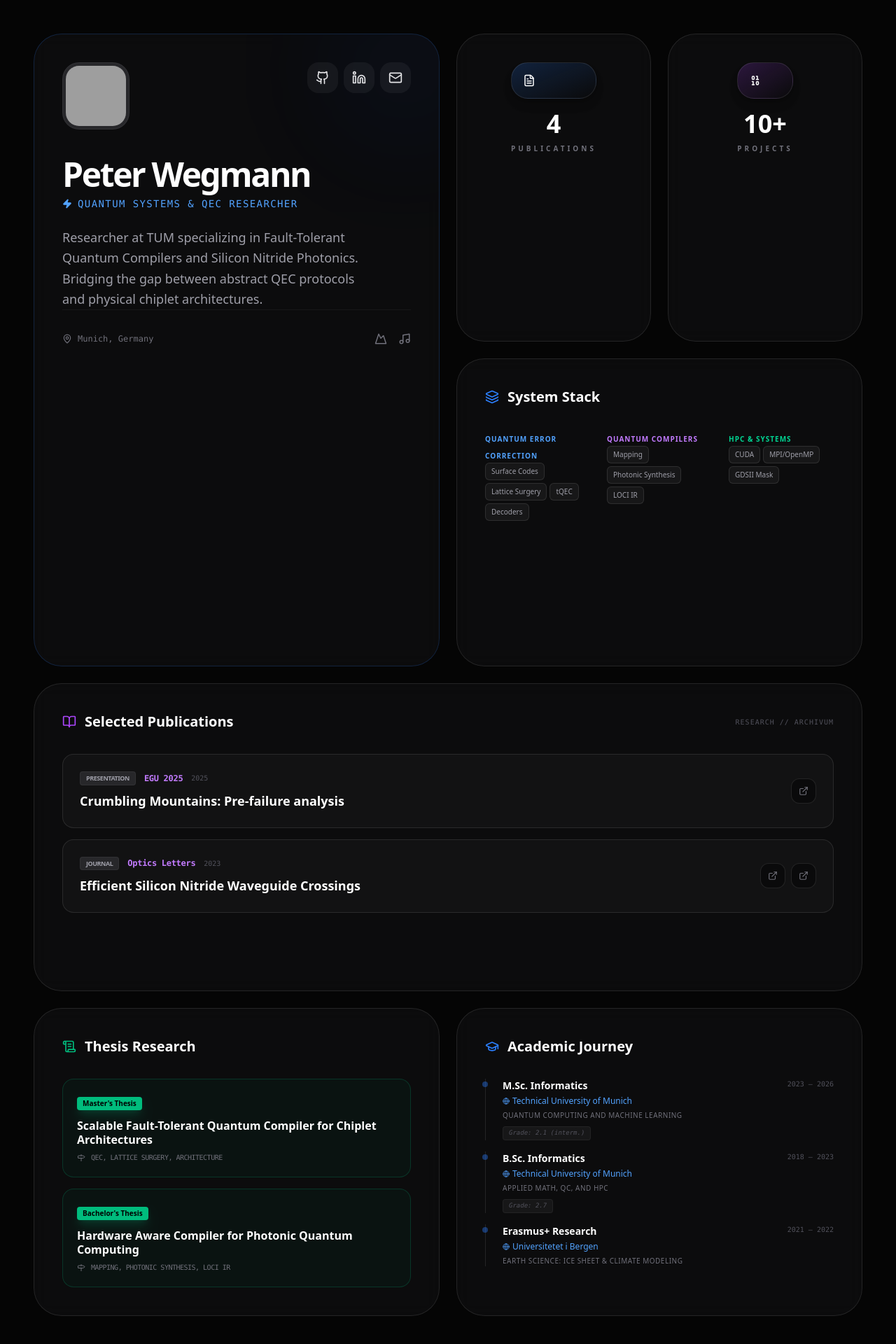
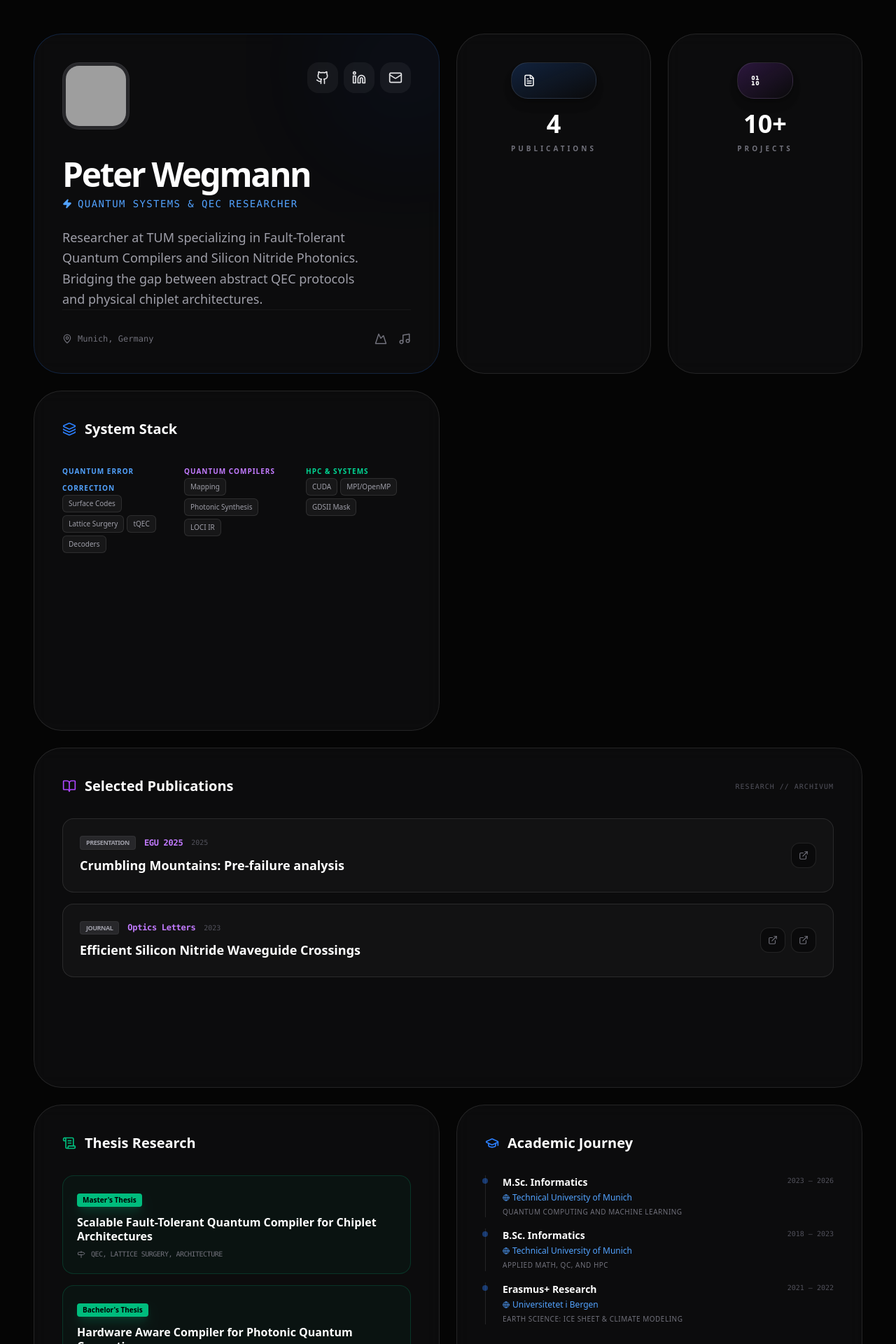
Before and after one commit to Wegii/wegii.github.io, a Next.js app: page / in a window 1280 px wide. Shown: the top 1920 px of the page at 70% size. Built offline with nearby package versions, Linux system fonts and the light colour scheme; grey boxes are pictures that could not be loaded.

Commit message:
Update landing page

```diff
--- a/app/page.tsx
+++ b/app/page.tsx
@@ -21,14 +21,12 @@ interface EducationEntry {
   location: string;
   period: string;
   specialization: string;
-  details?: string;
 }
 
 interface Thesis {
   type: string;
   title: string;
   focus: string;
-  grade?: string;
 }
 
 interface BentoCardProps {
@@ -64,16 +62,14 @@ const SITE_DATA = {
       institution: "Technical University of Munich",
       location: "Munich, GER",
       period: "2023 — 2026",
-      specialization: "Quantum Computing and Machine Learning",
-      details: "Grade: 2.1 (interm.)"
+      specialization: "Quantum Computing and Machine Learning"
     },
     {
       degree: "B.Sc. Informatics",
       institution: "Technical University of Munich",
       location: "Munich, GER",
       period: "2018 — 2023",
-      specialization: "Applied Math, QC, and HPC",
-      details: "Grade: 2.7"
+      specialization: "Applied Math, QC, and HPC"
     },
     {
       degree: "Erasmus+ Research",
@@ -118,7 +114,7 @@ export default function App() {
       <div className="max-w-7xl mx-auto grid grid-cols-1 md:grid-cols-4 gap-6 auto-rows-fr">
 
         {/* 1. Primary Identity Card */}
-        <BentoCard spotlight className="md:col-span-2 md:row-span-2 flex flex-col justify-between border-blue-500/20">
+        <BentoCard spotlight className="md:col-span-2 md:row-span-1 flex flex-col justify-between border-blue-500/20">
           <div>
             <div className="flex justify-between items-start mb-10">
               <img src={d.profile.avatar} className="w-24 h-24 rounded-3xl bg-zinc-800 p-1 border border-white/5" alt="Profile" />
@@ -252,11 +248,7 @@ export default function App() {
                   <Globe size={10} /> {edu.institution}
                 </div>
                 <p className="text-[10px] text-zinc-500 leading-relaxed uppercase tracking-wider">{edu.specialization}</p>
-                {edu.details && (
-                  <span className="mt-2 inline-block text-[9px] font-mono text-zinc-600 bg-white/5 px-2 py-0.5 rounded border border-white/5 italic">
-                    {edu.details}
-                  </span>
-                )}
+
               </div>
             ))}
           </div>
```
